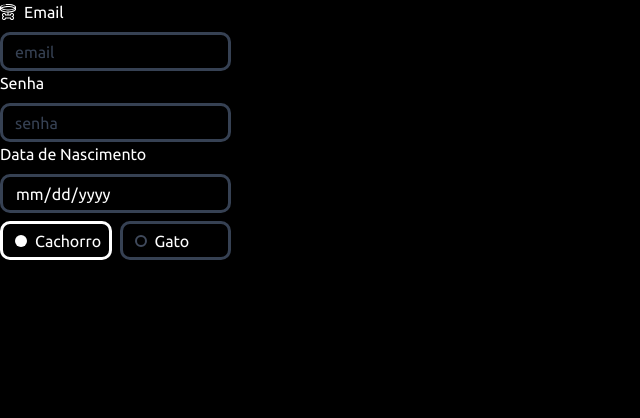
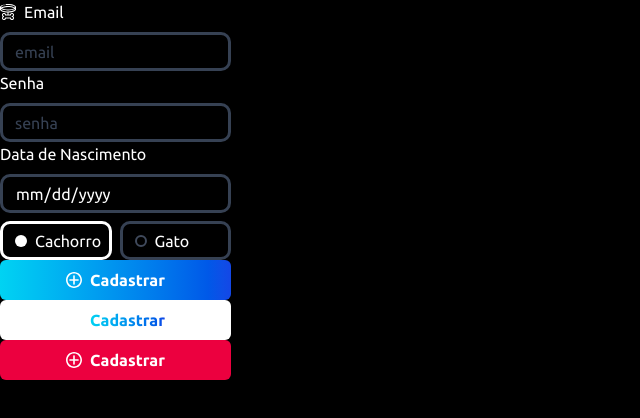
Before and after one commit to SterRoque/softpet-frontend, a Next.js app: page / in a window 1280 px wide. Shown: the top 418 px of the page, without its empty margins (0-640 px from the left). Built offline with nearby package versions, Linux system fonts and the light colour scheme.

Commit message:
feat: create button component

```diff
--- a/src/app/page.tsx
+++ b/src/app/page.tsx
@@ -1,5 +1,6 @@
 'use client';
 
+import { Button } from '@/components/button';
 import { Input } from '@/components/input';
 import { InputSpecies, TSpecies } from '@/components/input-species';
 import { useState } from 'react';
@@ -27,6 +28,18 @@ export default function Home() {
             value={selectedSpecie}
             onChange={setSelectedSpecie}
          />
+         <Button
+            icon='add'
+            variant='PRIMARY'
+         />
+         <Button
+            icon='add'
+            variant='SECONDARY'
+         />
+         <Button
+            icon='add'
+            variant='TERTIARY'
+         />
       </div>
    );
 }
--- /dev/null
+++ b/src/components/button.tsx
@@ -0,0 +1,39 @@
+import { cn } from '@/utils/cn';
+import { ButtonHTMLAttributes } from 'react';
+
+type ButtonProps = ButtonHTMLAttributes<HTMLButtonElement> & {
+   icon?: string;
+   variant?: 'PRIMARY' | 'SECONDARY' | 'TERTIARY';
+};
+
+export function Button({ icon, variant = 'PRIMARY', ...rest }: ButtonProps) {
+   const variants = {
+      backgroundColor: {
+         PRIMARY: 'bg-linear-to-r from-cyan-400 to-blue-700',
+         SECONDARY: 'bg-white',
+         TERTIARY: 'bg-rose-600',
+      },
+      textColor: {
+         PRIMARY: 'text-white',
+         SECONDARY:
+            'bg-gradient-to-r from-cyan-400 to-blue-700 bg-clip-text text-transparent',
+         TERTIARY: 'text-white',
+      },
+   };
+
+   return (
+      <button
+         className={cn(
+            'flex h-10 w-full max-w-[231px] cursor-pointer items-center justify-center gap-2 rounded-md font-bold',
+            variants.backgroundColor[variant],
+         )}
+         {...rest}>
+         <img
+            src={`icons/${icon}.svg`}
+            alt=''
+            className={cn(icon && 'h-4 w-4')}
+         />
+         <span className={variants.textColor[variant]}>Cadastrar</span>
+      </button>
+   );
+}
```
